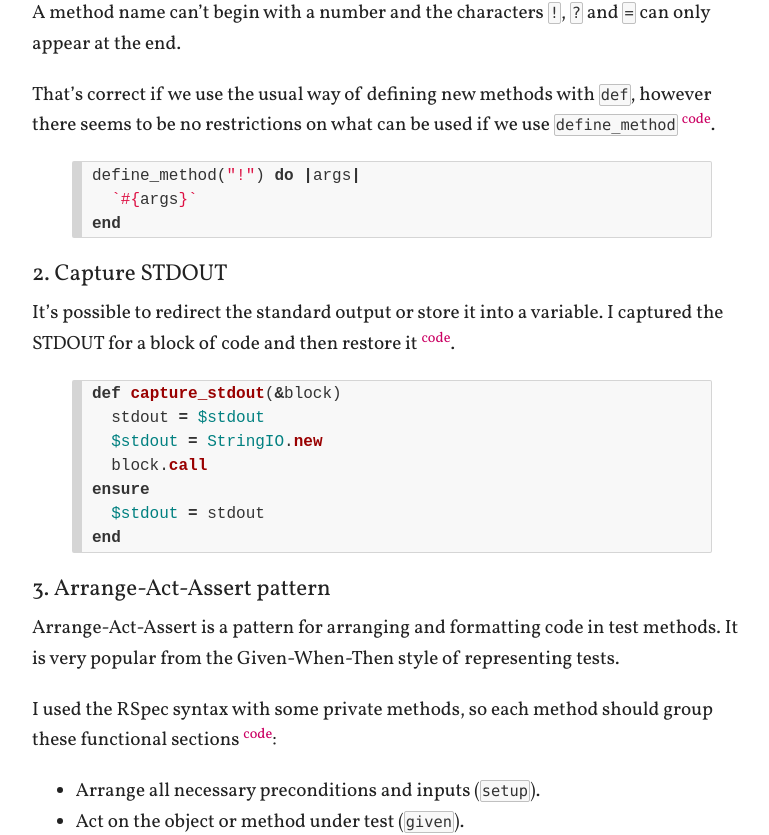
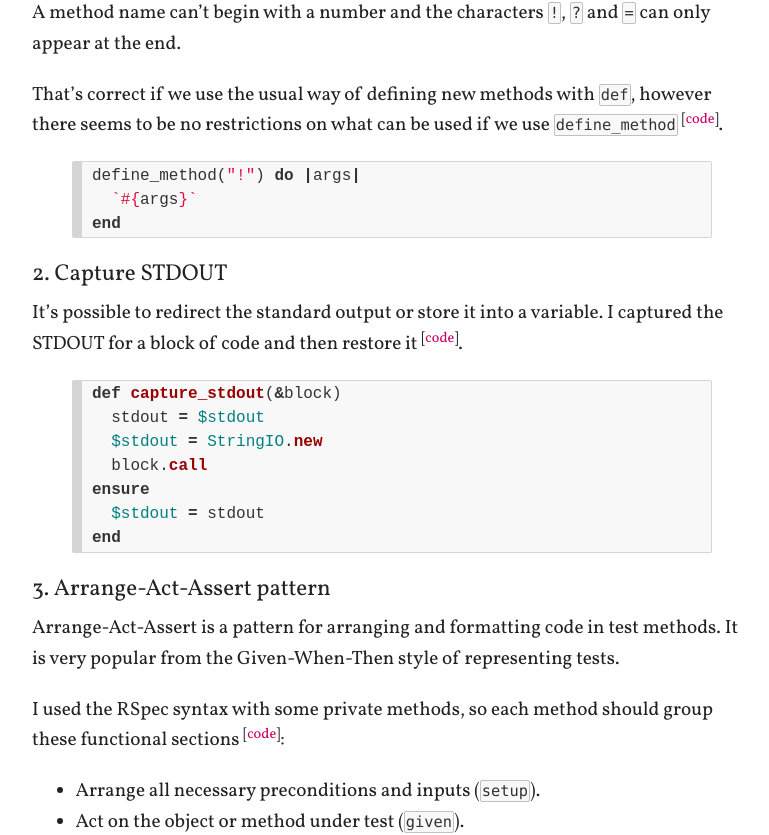
Before and after one commit to arturoherrero/arturoherrero.com, a Jekyll site: the page built from _posts/2015-02-23-yarr-yet-another-ruby-repl.md, in a window 1280 px wide and 1400 px high, scrolled down 1378 px. Shown: the part 209-1044 px from the top of the window, without its empty margins (248-1017 px from the left). Built offline with Jekyll 4.4.1, drawn with Linux system fonts in a browser that asks for light colours.

```diff
--- a/_posts/2015-02-23-yarr-yet-another-ruby-repl.md
+++ b/_posts/2015-02-23-yarr-yet-another-ruby-repl.md
@@ -42,7 +42,7 @@
 
 That's correct if we use the usual way of defining new methods with `def`,
 however there seems to be no restrictions on what can be used if we use
-`define_method` <sup>[code][8]{:target="_blank"}</sup>.
+`define_method` <sup>[[code][8]{:target="_blank"}]</sup>.
 
 {% highlight ruby %}
 define_method("!") do |args|
@@ -53,7 +53,7 @@
 #### 2. Capture STDOUT
 
 It's possible to redirect the standard output or store it into a variable. I
-captured the STDOUT for a block of code and then restore it <sup>[code][9]{:target="_blank"}</sup>.
+captured the STDOUT for a block of code and then restore it <sup>[[code][9]{:target="_blank"}]</sup>.
 
 {% highlight ruby %}
 def capture_stdout(&block)
@@ -71,7 +71,7 @@
 It is very popular from the Given-When-Then style of representing tests.
 
 I used the RSpec syntax with some private methods, so each method should group
-these functional sections <sup>[code][10]{:target="_blank"}</sup>:
+these functional sections <sup>[[code][10]{:target="_blank"}]</sup>:
 
 - Arrange all necessary preconditions and inputs (`setup`).
 - Act on the object or method under test (`given`).
```
